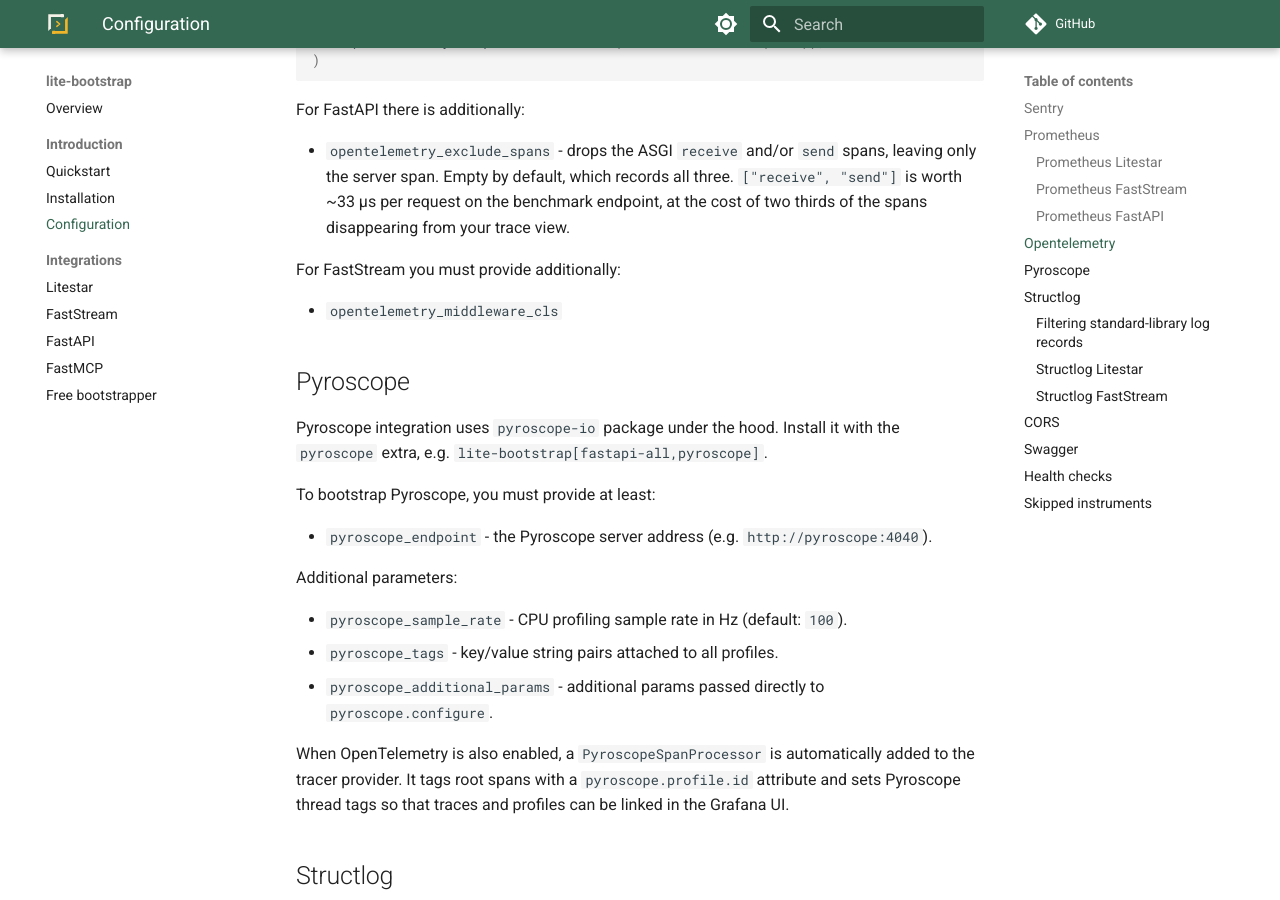
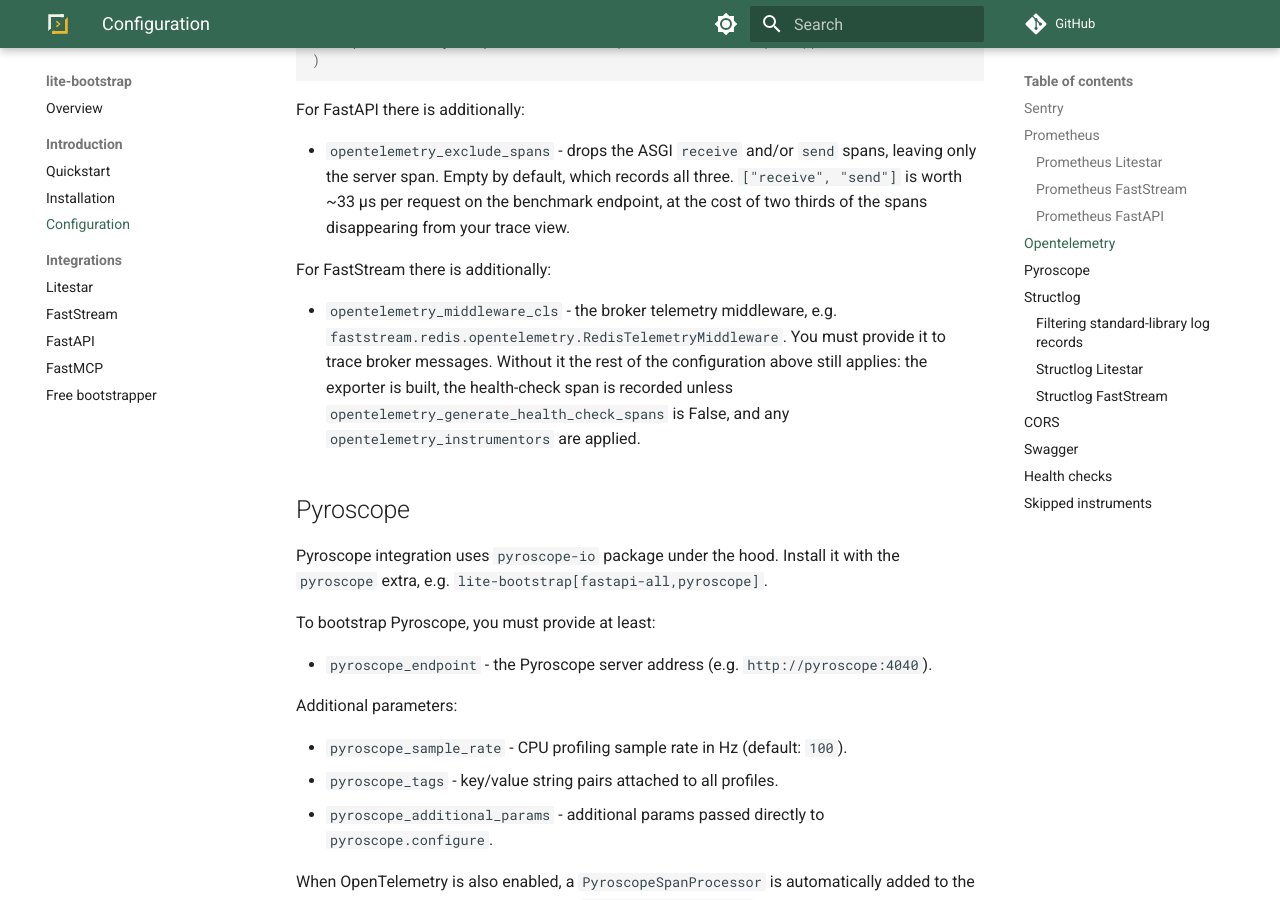
Before and after one commit to modern-python/lite-bootstrap, an MkDocs documentation site: the page built from docs/introduction/configuration.md, in a window 1280 px wide and 900 px high, scrolled down 2915 px. Built offline with MkDocs 1.6.1 and Material for MkDocs 9.7.7, drawn with Linux system fonts in a browser that asks for light colours; comment, search, counter and statistics services are not loaded.

Commit message:
fix: trace FastStream without a broker telemetry middleware (#230)
Closes #226

```diff
--- a/docs/introduction/configuration.md
+++ b/docs/introduction/configuration.md
@@ -102,9 +102,13 @@
   request on the benchmark endpoint, at the cost of two thirds of the spans disappearing from your
   trace view.
 
-For FastStream you must provide additionally:
+For FastStream there is additionally:
 
-- `opentelemetry_middleware_cls`
+- `opentelemetry_middleware_cls` - the broker telemetry middleware, e.g.
+  `faststream.redis.opentelemetry.RedisTelemetryMiddleware`. You must provide it to trace broker
+  messages. Without it the rest of the configuration above still applies: the exporter is built, the
+  health-check span is recorded unless `opentelemetry_generate_health_check_spans` is False, and any
+  `opentelemetry_instrumentors` are applied.
 
 
 ## Pyroscope
```
Also changed, not shown: 2 other files.
